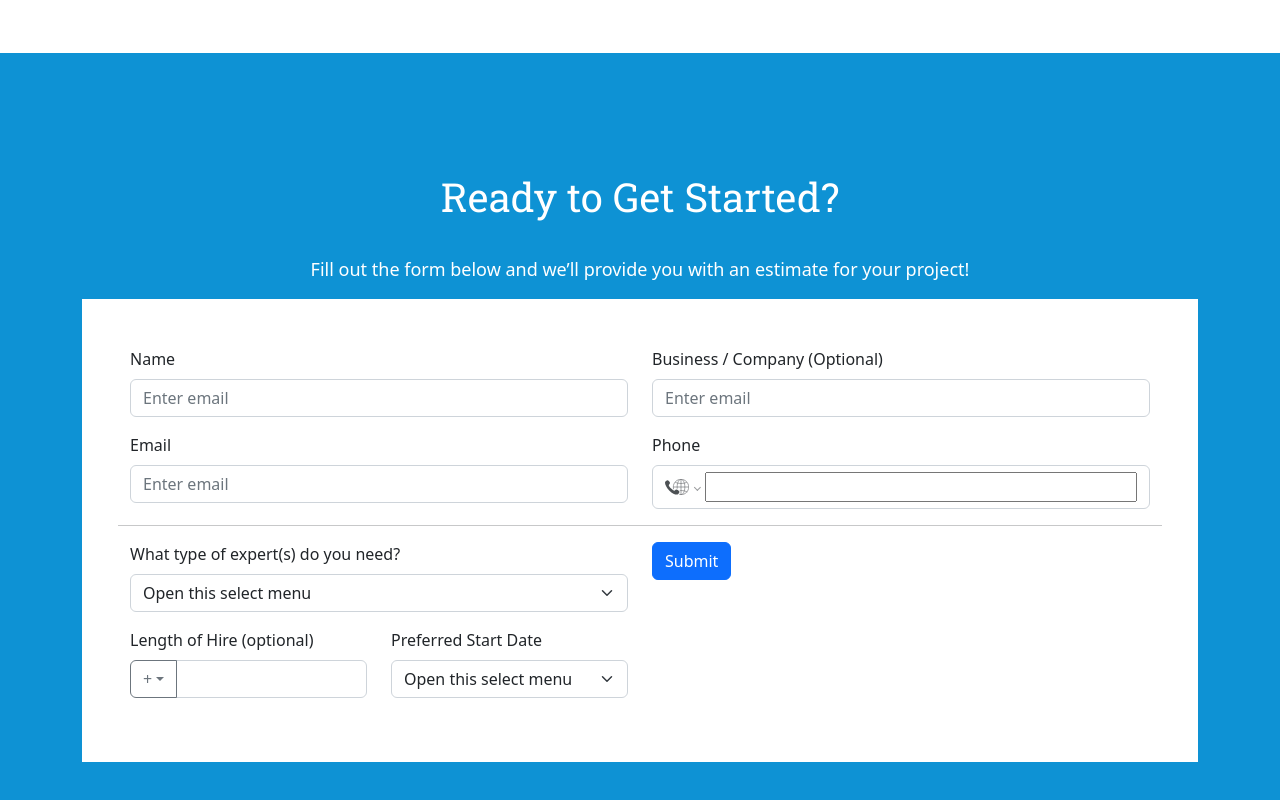
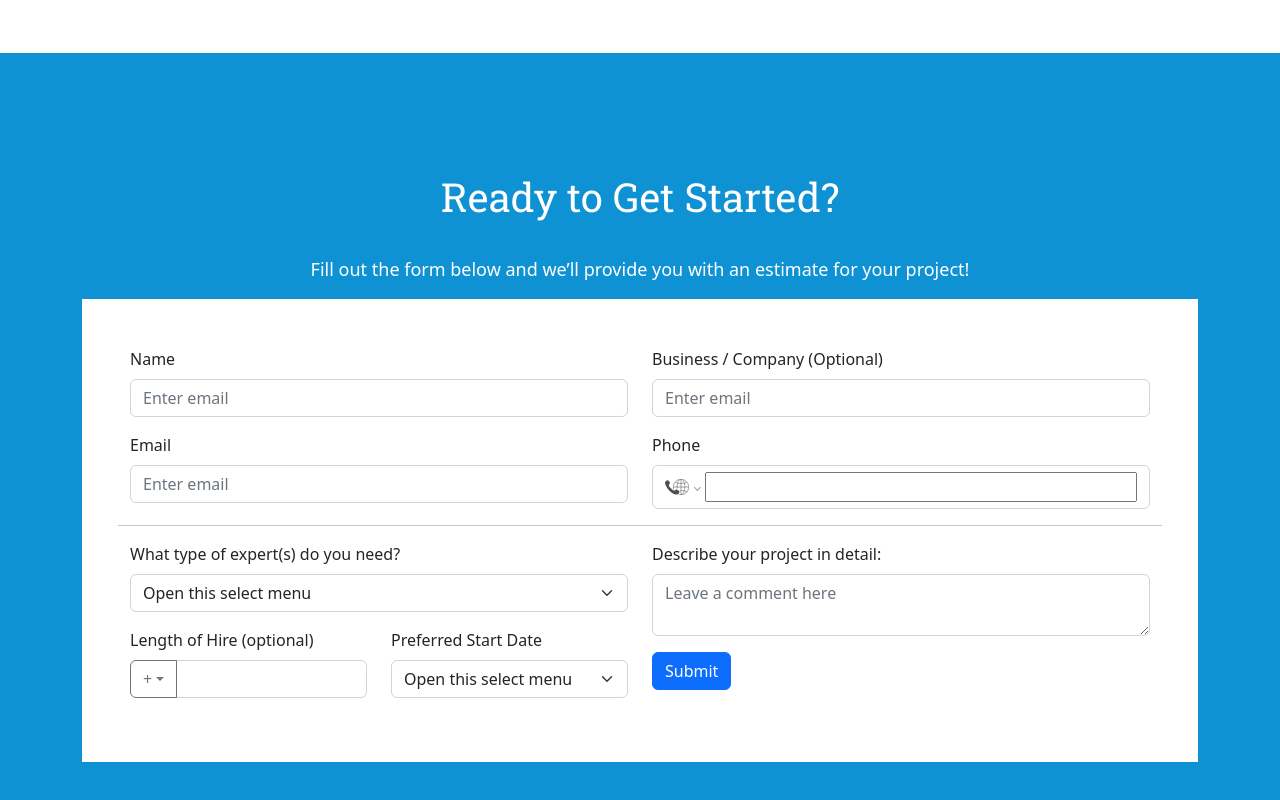
Before and after one commit to iamtanmayrudra/CodeClouds, a React (Create React App) app: page / in a window 1280 px wide. Shown: the part 6524-7324 px from the top of the page. Built offline with nearby package versions, Linux system fonts and the light colour scheme.

Commit message:
Try to implement a date picker fro my template

```diff
--- a/package.json
+++ b/package.json
@@ -13,6 +13,7 @@
     "@testing-library/react": "^13.4.0",
     "@testing-library/user-event": "^13.5.0",
     "bootstrap": "^5.2.3",
+    "datepicker.jsx": "^0.4.0",
     "jquery": "^3.6.1",
     "owl.carousel": "^2.3.4",
     "react": "^18.2.0",
--- a/src/FormsComponents/StartedForm.js
+++ b/src/FormsComponents/StartedForm.js
@@ -1,6 +1,7 @@
 import React, { useState } from "react";
 import "react-phone-number-input/style.css";
 import PhoneInput from "react-phone-number-input";
+
 
 // Bootstrap Module
 import { Row, Col, Button, Form, Dropdown, DropdownButton, InputGroup } from "react-bootstrap";
@@ -78,7 +79,11 @@ function StartedForm(){
                             </Col>
                         </Row>
                     </Col>
-                    <Col>
+                    <Col lg={6}>
+                        <Form.Group className="mb-3">
+                            <Form.Label>Describe your project in detail:</Form.Label>
+                            <Form.Control as="textarea" placeholder="Leave a comment here" />
+                        </Form.Group>
                         <Button variant="primary" type="submit">
                             Submit
                         </Button>
```
Also changed, not shown: 1 other file (tests, documents, lock files or other folders).
